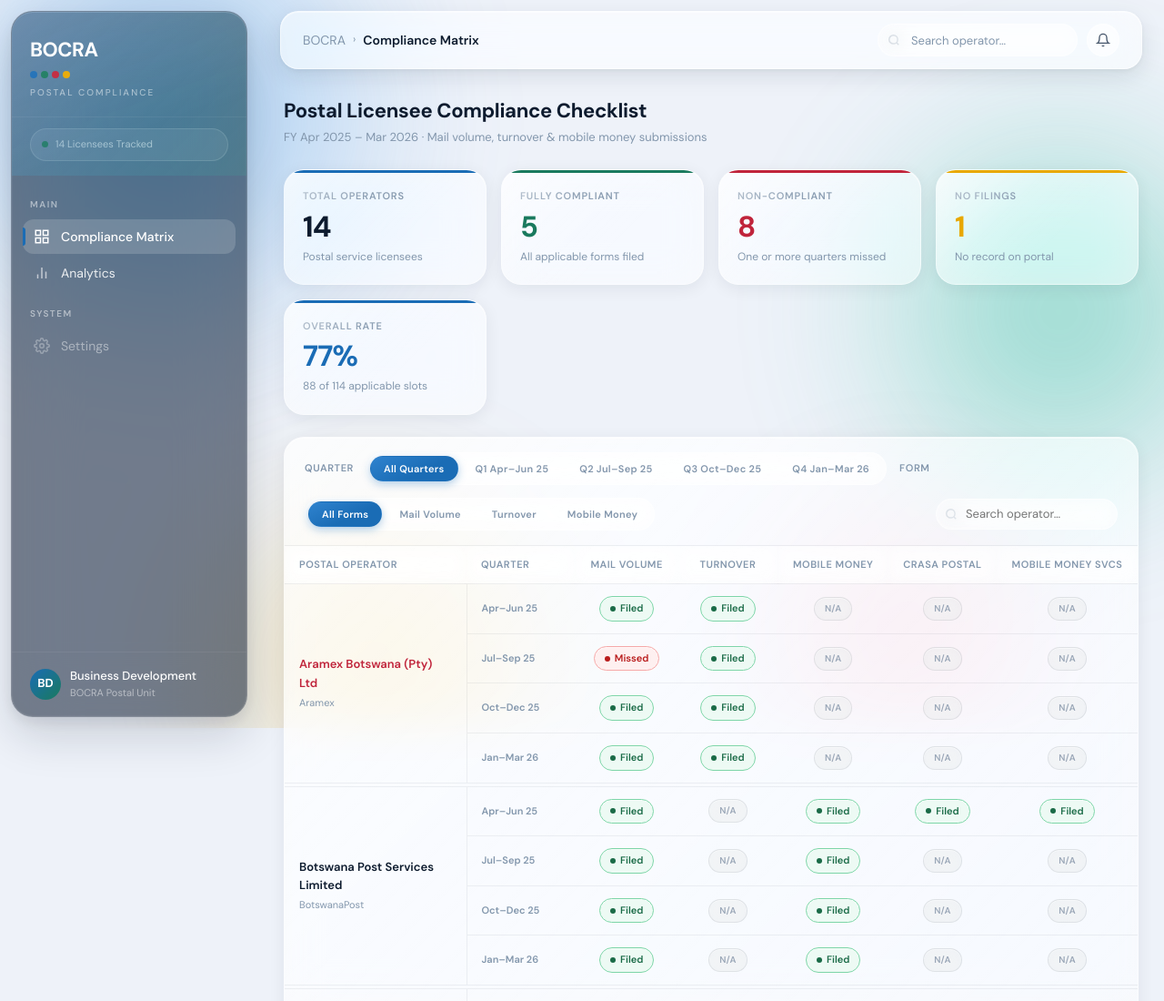
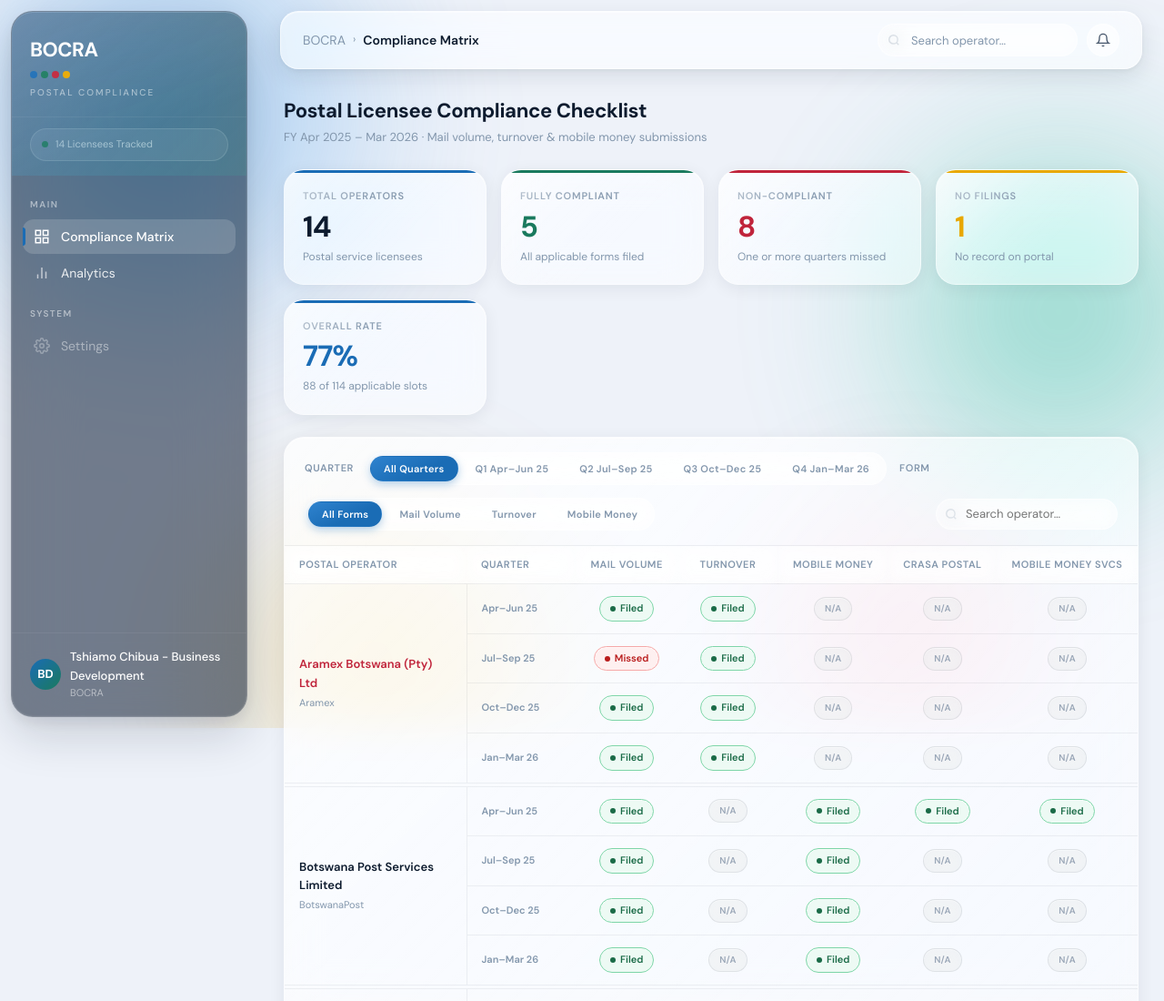
Before and after one commit to bida23-108/Projects, a plain HTML site: page bocra_postal_compliance_dashboard_postal.html in a window 1280 px wide. Shown: the top 1100 px of the page at 91% size. Drawn offline with nearby package versions, Linux system fonts and the light colour scheme.

Commit message:
Update user information in sidebar

```diff
--- a/bocra_postal_compliance_dashboard_postal.html
+++ b/bocra_postal_compliance_dashboard_postal.html
@@ -407,8 +407,8 @@ canvas{max-width:100%!important}
     <div class="sidebar-user">
       <div class="user-avatar">BD</div>
       <div class="user-info">
-        <div class="user-name">Business Development</div>
-        <div class="user-role">BOCRA Postal Unit</div>
+        <div class="user-name">Tshiamo Chibua - Business Development</div>
+        <div class="user-role">BOCRA</div>
       </div>
     </div>
   </div>
```
